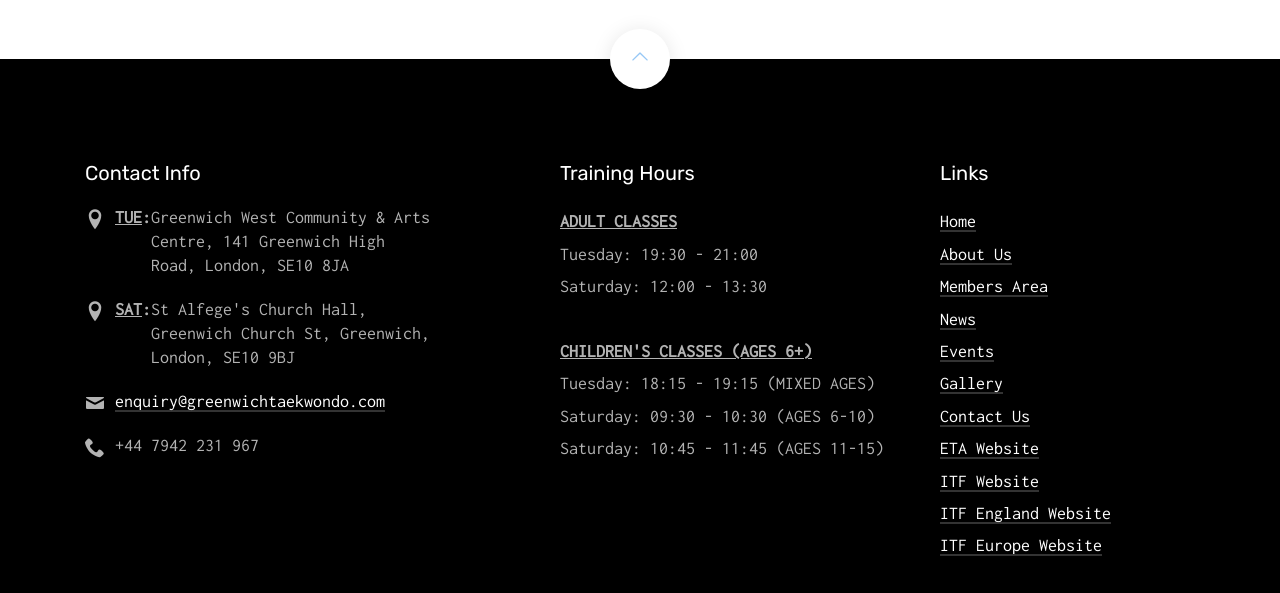
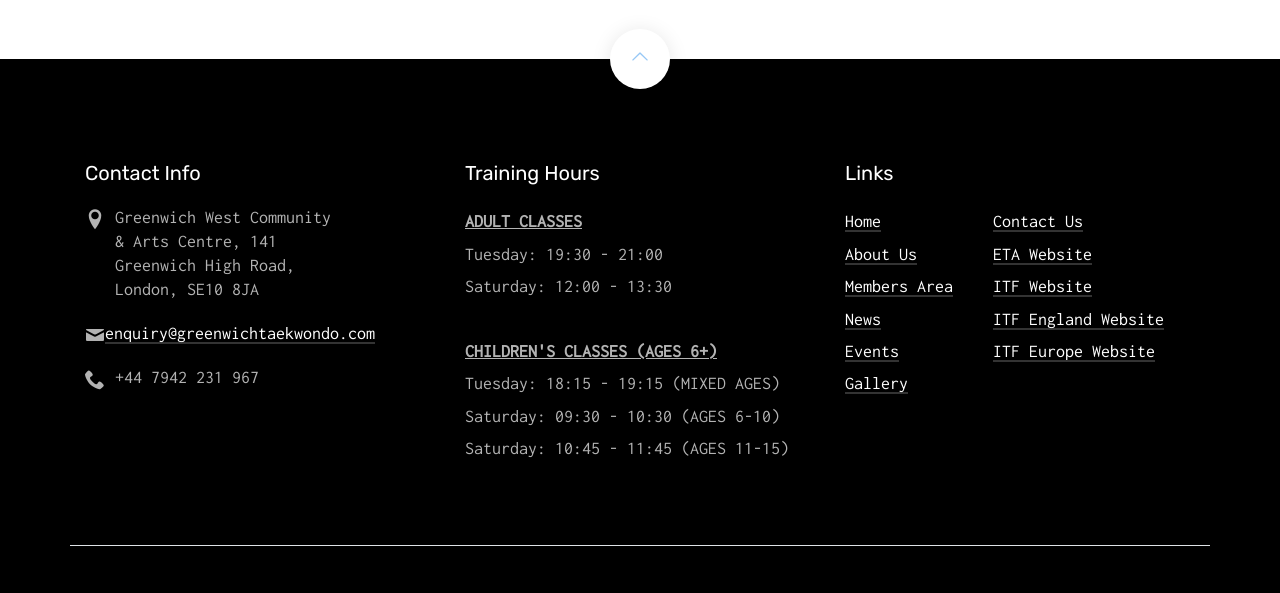
Before and after one commit to danielleos/greenwich-tkd, a website: page contact.html in a window 1280 px wide. Shown: the part 870-1463 px from the top of the page. Drawn offline with nearby package versions, Linux system fonts and the light colour scheme; files whose address does not match are found by name.

Commit message:
Update the modal info, update the location in footer, update google maps embed

```diff
--- a/contact.html
+++ b/contact.html
@@ -100,12 +100,11 @@
       <div class="probootstrap-backtotop"><a href="#" class="js-backtotop"><i class="icon-chevron-thin-up"></i></a></div>
       <div class="container">
       <div class="row mb50">
-        <div class="col-md-4">
+        <div class="col-md-3">
           <div class="probootstrap-footer-widget">
             <h4>Contact Info</h4>
             <ul class="probootstrap-contact-info">
-              <li><i class="icon-location2"></i> <b><u>TUE</u>:</b> <span>Greenwich West Community & Arts Centre, 141 Greenwich High Road, London, SE10 8JA</span></li>
-              <li><i class="icon-location2"></i> <b><u>SAT</u>:</b> <span>St Alfege's Church Hall, Greenwich Church St, Greenwich, London, SE10 9BJ</span></li>
+              <li><i class="icon-location2"></i><span>Greenwich West Community & Arts Centre, 141 Greenwich High Road, London, SE10 8JA</span></li>
               <li><i class="icon-mail"></i><a href="mailto:enquiry@greenwichtaekwondo.com"><span>enquiry@greenwichtaekwondo.com</span></a></li>
               <li><i class="icon-phone2"></i><span>+44 7942 231 967</span></li>
             </ul>
@@ -126,7 +125,7 @@
             </ul>
           </div>
         </div>
-        <div class="col-md-4 col-md-push-1">
+        <div class="col-md-5 col-md-push-1">
           <div class="probootstrap-footer-widget">
             <h4>Links</h4>
             <ul class="probootstrap-footer-link float">
```
Also changed, not shown: about-taekwondo.html (+3 -4 lines), about.html (+3 -4 lines), events.html (+3 -4 lines), gallery.html (+3 -4 lines), index.html (+6 -7 lines), members.html (+3 -4 lines), news.html (+3 -4 lines).
